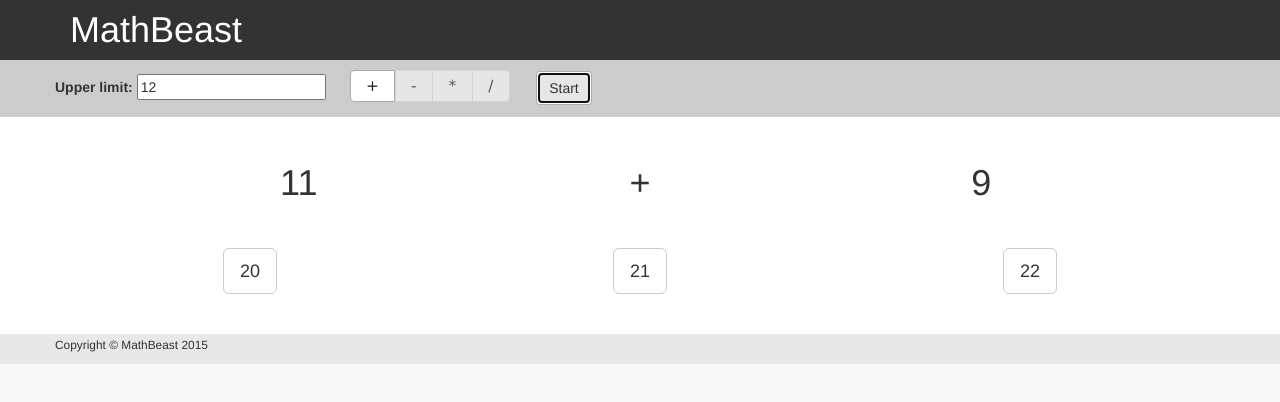
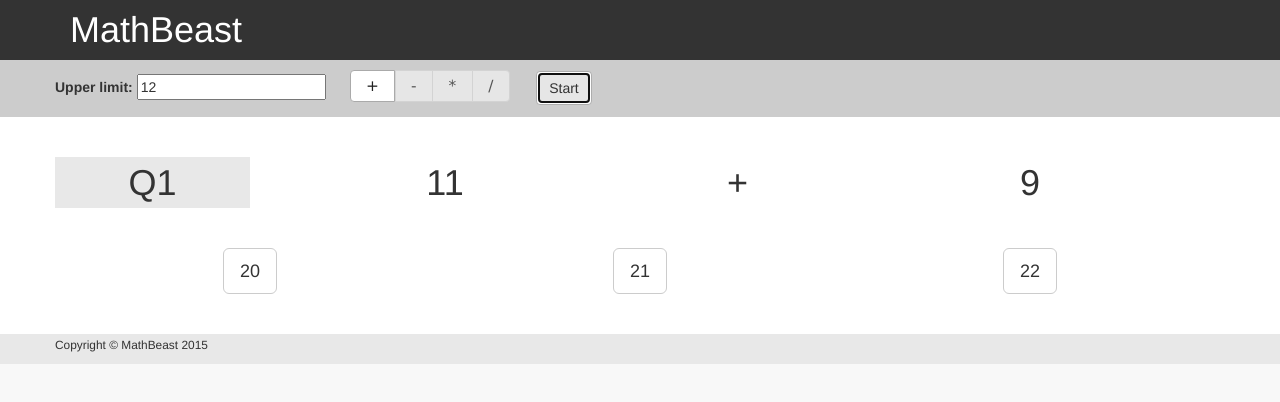
Before and after one commit to PhoenixJSMeetup/mathbeast, a plain HTML site: page index.html in a window 1280 px wide. Both pictures are taken after a click on the button "Start". Drawn offline with Linux system fonts and the light colour scheme.

Commit message:
Fixing bugs

```diff
--- a/css/style.css
+++ b/css/style.css
@@ -29,6 +29,9 @@ main {
 }
 .status {
 }
+.question-number-wrapper {
+  background-color: #e8e8e8;
+}
 .question {
   font-size:36px;
   padding:40px 0 20px;
--- a/index.html
+++ b/index.html
@@ -66,13 +66,16 @@
     </section>
     <section class="question">
       <div class="row">
-        <div class="col-xs-5 text-center">
+        <div class="col-xs-2 text-center question-number-wrapper">
+          Q<span id="question--number"></span>
+        </div>
+        <div class="col-xs-4 text-center">
           <span id="question--operand-1"></span>
         </div>
         <div class="col-xs-2 text-center">
           <span id="question--operation"></span>
         </div>
-        <div class="col-xs-5 text-center">
+        <div class="col-xs-4 text-center">
           <span id="question--operand-2"></span>
         </div>
 
--- a/js/app.js
+++ b/js/app.js
@@ -18,10 +18,13 @@
     var totalQuestions = 10;
 
     // Initialize game
-    MathBeast.start(parseInt(upperLimit), operation, parseInt(totalQuestions));
+    MathBeast.start(parseInt(upperLimit), operation, parseInt(10));
 
     // Get first question
     var question = MathBeast.getCurrentQuestion();
+
+    // Question Number
+    $('#question--number').text(1);
 
     // Fill in question and answer values on markup
     $('#question--operand-1').text(question.operand1);
@@ -31,6 +34,11 @@
     $('#answers--option-2').text(question.answerOptions[1]);
     $('#answers--option-3').text(question.answerOptions[2]);
 
+    // Enable multiple choice buttons
+    $('#answers--option-1').removeAttr('disabled');
+    $('#answers--option-2').removeAttr('disabled');
+    $('#answers--option-3').removeAttr('disabled');
+
     $('main .status').fadeOut();
     $('main .question').fadeIn();
     $('main .answers').fadeIn();
@@ -39,11 +47,15 @@
   // Next Question
   $('.answers .answer-option').click(function() {
     // Get current question
-    var result = MathBeast.attempt(parseInt($(this).text()));
+    var result = MathBeast.attempt($(this).text());
     if (result.rightAnswer) {
       console.log("Right Answer");
       if (result.nextQuestion) {
         var question = result.nextQuestion;
+
+        // Update question number
+        $('#question--number').text(MathBeast.currentQuestion + 1);
+
         // Fill in question and answer values on markup
         $('#question--operand-1').text(question.operand1);
         $('#question--operation').text(question.operation);
@@ -59,8 +71,15 @@
         console.log("Game Over!");
         console.log("Questions: " + totalQuestions);
         console.log("Attempts: " + attempts);
+
+        // Disable multiple choices
+        $('#answers--option-1').attr('disabled', 'disabled');
+        $('#answers--option-2').attr('disabled', 'disabled');
+        $('#answers--option-3').attr('disabled', 'disabled');
+
+
         $('main .results').text('Game Over! You answered ' + totalQuestions +
-        ' in ' + attempts + ' attempts.');
+        ' question(s) in ' + attempts + ' attempts.');
         $('main .message').text('Click Start to play again.');
         $('main .status').fadeIn();
       }
--- a/js/mathbeast.js
+++ b/js/mathbeast.js
@@ -62,7 +62,6 @@ var MathBeast = {
       this.settings.totalQuestions = totalQuestions;
       this.currentQuestion = 0;
       this.attempts = 0;
-      this.questions = [];
       this.questions = this.getQuestions();
     }
 
@@ -160,7 +159,7 @@ var MathBeast = {
     var currentQuestion = this.getCurrentQuestion();
 
     // Check if attempted answer matches correct answer
-    if (attemptedAnswer === currentQuestion.answer) {
+    if (attemptedAnswer == currentQuestion.answer) {
       // Update result type
       result.rightAnswer = true;
 
@@ -229,8 +228,8 @@ var MathBeast = {
           message: "Divide by zero is not allowed."
         };
       }
-
-      return x / y;
+      // Round to two decimal places
+      return Math.round((x / y) * 100) / 100;
     }
   },
 
@@ -257,8 +256,8 @@ var MathBeast = {
       fraction = 1;
     }
 
-    var lowerBound = answer - fraction;
-    var upperBound = answer + fraction;
+    var lowerBound = Math.round((answer - fraction) * 100) / 100;
+    var upperBound = Math.round((answer + fraction) * 100) / 100;
     var possibleAnswersRange = upperBound - lowerBound + 1;
 
     // Limit number of answers
@@ -293,7 +292,7 @@ var MathBeast = {
       randomIndex  = Math.floor(Math.random() * items.length);
 
       // If element isn't false, add element to shuffled items
-      if(items[randomIndex]) {
+      if(items[randomIndex] !== false ) {
 
         // Add new element to shuffled items
         shuffledItems.push(items[randomIndex]);
```
